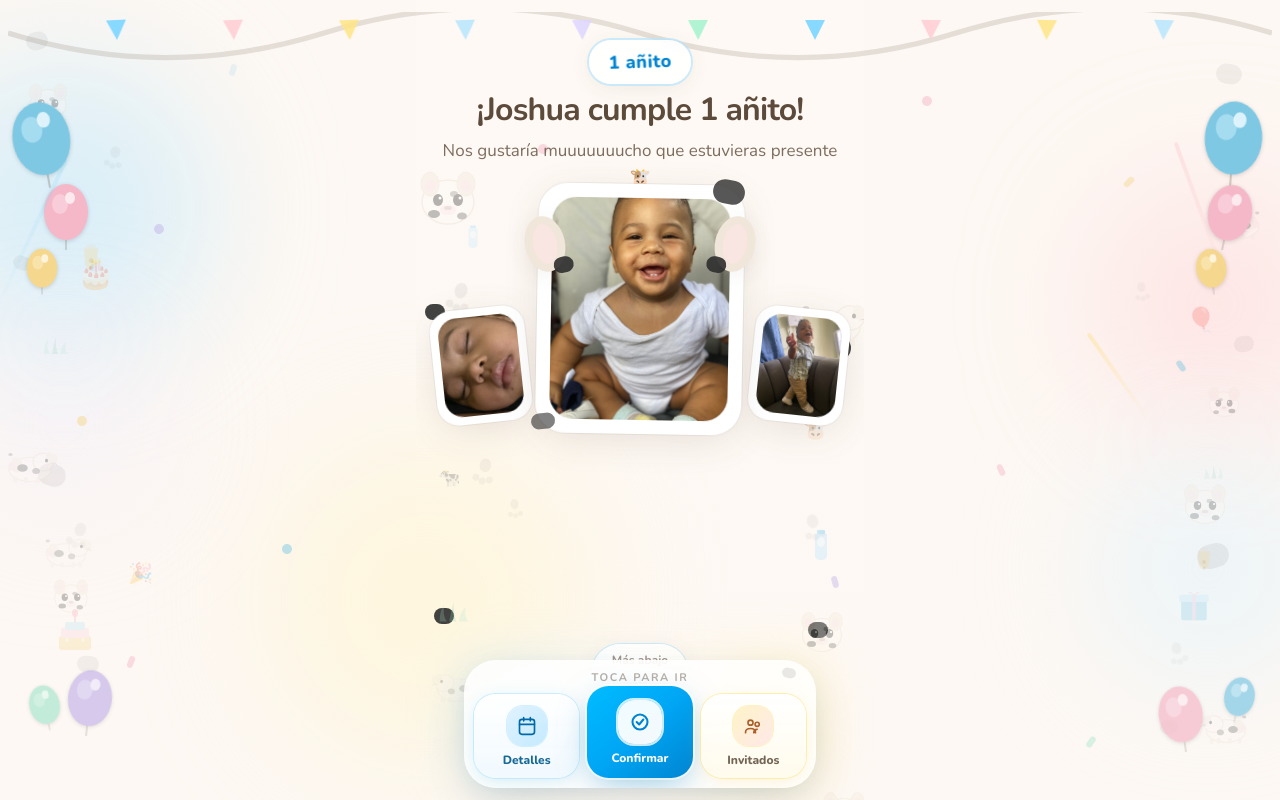
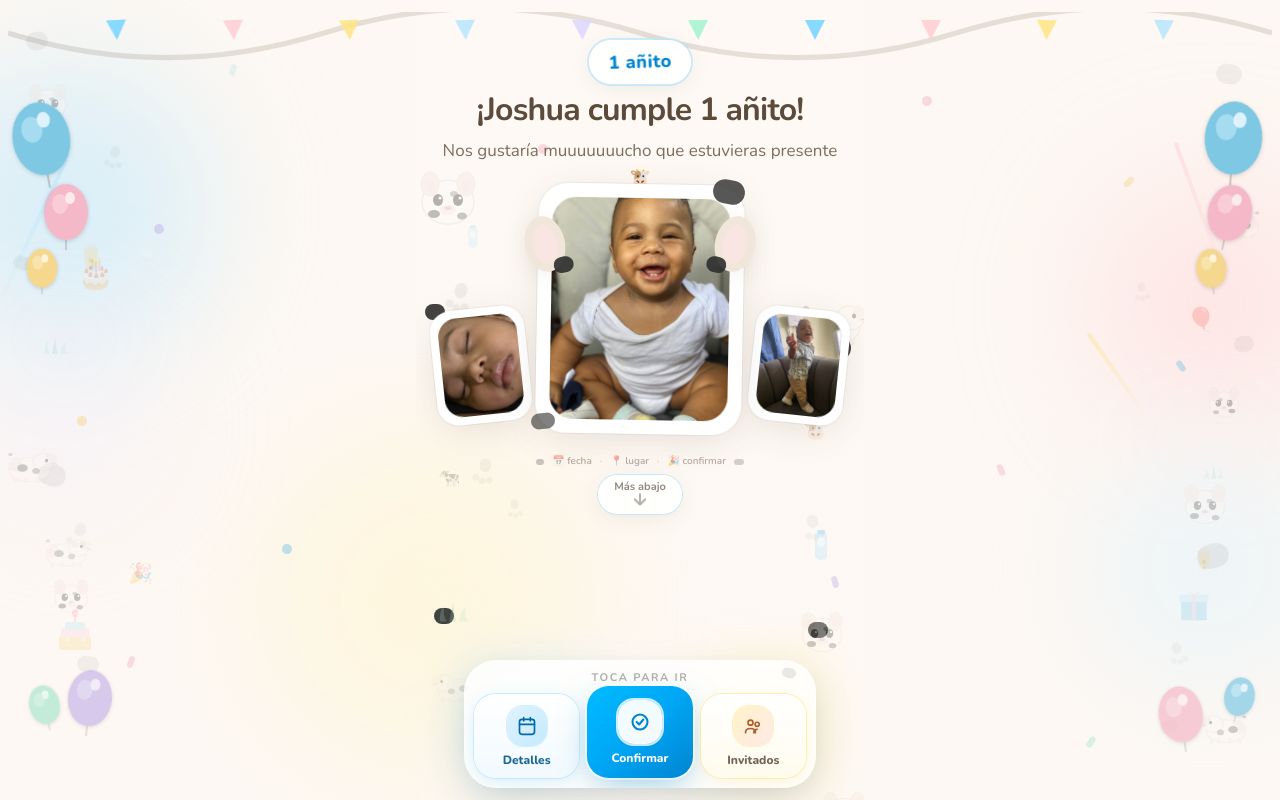
Before and after one commit to mateoalcans11-commits/joshua-invitation, a Next.js app: page / in a window 1280 px wide. Shown: the top 800 px of the page. Built offline with nearby package versions, Linux system fonts and the light colour scheme.

Commit message:
Tighten Más abajo scroll cue and add compact hint row above it.
Remove flex gap pushing button down; smaller pill with fecha/lugar/confirmar hints.

Co-authored-by: Cursor <cursoragent@cursor.com>

```diff
--- a/src/components/HeroInvitation.tsx
+++ b/src/components/HeroInvitation.tsx
@@ -118,10 +118,10 @@ export function HeroInvitation() {
 
   return (
     <>
-      <section className="relative flex min-h-[100dvh] min-h-[100svh] w-full flex-col items-center overflow-hidden px-2 sm:px-4">
+      <section className="relative flex min-h-[100dvh] min-h-[100svh] w-full flex-col items-center overflow-hidden px-2 pb-[calc(var(--nav-height)+0.35rem)] sm:px-4">
         <CowDecorations variant="hero" />
 
-        <div className="relative z-10 flex w-full max-w-lg flex-1 flex-col items-center">
+        <div className="relative z-10 flex w-full max-w-lg flex-col items-center">
           <div className="relative w-full shrink-0 px-2 pt-[calc(0.5rem+28px+var(--safe-top))] text-center">
             <AnitoBadge play={play} />
             <h1
@@ -180,17 +180,34 @@ export function HeroInvitation() {
               </div>
             </div>
           </div>
+
+          <div
+            className={`mt-2 flex w-full max-w-xs flex-col items-center gap-1.5 sm:mt-3 ${introClass(play, "hero-t6")}`}
+          >
+            <div
+              className="flex items-center justify-center gap-2 text-[10px] font-semibold text-cow-brown/45"
+              aria-hidden
+            >
+              <span className="inline-block h-1.5 w-2 rounded-full bg-cow-spot/25" />
+              <span>📅 fecha</span>
+              <span className="text-cow-brown/25">·</span>
+              <span>📍 lugar</span>
+              <span className="text-cow-brown/25">·</span>
+              <span>🎉 confirmar</span>
+              <span className="inline-block h-1.5 w-2.5 rounded-full bg-cow-spot/20" />
             </div>
 
             <button
               type="button"
               onClick={() => scrollToSection(sectionIds.detalles)}
-          className={`touch-target relative z-20 mb-[calc(var(--nav-height)+0.75rem)] mt-auto flex min-h-[2.75rem] flex-col items-center justify-center gap-0.5 rounded-full bg-white/90 px-5 py-2 shadow-soft ring-1 ring-sky-200/80 backdrop-blur-sm ${introClass(play, "hero-t6")}`}
+              className="touch-target flex min-h-[2.25rem] flex-col items-center justify-center gap-0 rounded-full bg-white/90 px-4 py-1.5 shadow-soft ring-1 ring-sky-200/80 backdrop-blur-sm active:scale-[0.98]"
               aria-label="Bajar a ver información de la fiesta"
             >
-          <span className="text-xs font-bold text-cow-brown/70">Más abajo</span>
-          <span className="animate-bounce-gentle text-cow-brown/50" aria-hidden>
-            <svg width="22" height="22" viewBox="0 0 24 24" fill="none">
+              <span className="text-[11px] font-bold leading-none text-cow-brown/65">
+                Más abajo
+              </span>
+              <span className="animate-bounce-gentle -mt-0.5 text-cow-brown/45" aria-hidden>
+                <svg width="18" height="18" viewBox="0 0 24 24" fill="none">
                   <path
                     d="M12 5v14M5 12l7 7 7-7"
                     stroke="currentColor"
@@ -201,6 +218,8 @@ export function HeroInvitation() {
                 </svg>
               </span>
             </button>
+          </div>
+        </div>
       </section>
 
       <div
```
Lines whose indentation alone changed are shown as unchanged.
